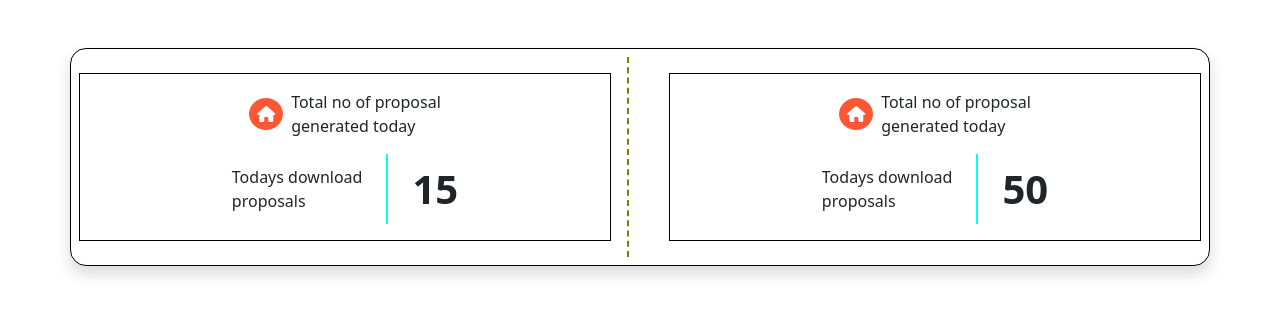
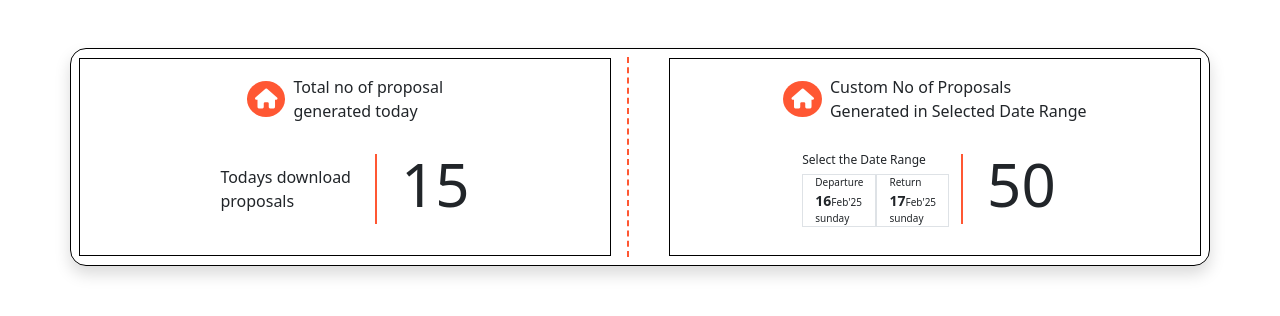
Before and after one commit to sejanmiah/proposal, a plain HTML site: page index.html in a window 1280 px wide. Drawn offline with nearby package versions, Linux system fonts and the light colour scheme.

Commit message:
Design Ready

```diff
--- a/index.html
+++ b/index.html
@@ -19,7 +19,7 @@
         <div class="main_row row d-lg-flex  flex-lg-row flex-sm-column flex-md-column  border  border-black p-2 justify-content-center align-items-center gap-3 shadow rounded-4">
             <div class="colum border border-black p-3 col">
                 <div class="d-flex justify-content-center justify-content-md-center justify-content-sm-center gap-2 align-items-center">
-                    <i style="color: #ffffff; background-color: #ff5733;" class="fa-solid fa-house p-2 rounded-circle"></i>
+                    <i style="color: #ffffff; background-color: #ff5733;" class="fa-solid fa-house p-2 rounded-circle fs-5"></i>
                     <p>Total no of proposal <br> generated today</p>
                 </div>
 
@@ -27,25 +27,41 @@
                     <div>
                         <p>Todays download <br> proposals</p>
                     </div>
-                    <div style="height: 70px; width: 2px; background-color: aqua;"></div>
-                    <p class="fs-1 fw-bold">15</p>
+                    <div style="height: 70px; width: 2px; background-color: #ff5733;"></div>
+                    <p style="font-size:60px; margin-bottom: 10px;">15</p>
                 </div>
 
             </div>
-            <div class="dashed d-md-none d-sm-none d-md-block d-lg-block d-none" style="width: 5px; height: 200px; border-left: 2px dashed olive;"></div>
-            <div style=" height: 2px; border-top: 2px dashed olive;" class="m-2 d-block d-sm-block d-md-block d-lg-none"></div>
+            <div class="dashed d-md-none d-sm-none d-md-block d-lg-block d-none" style="width: 5px; height: 200px; border-left: 2px dashed #ff5733;"></div>
+            <div style=" height: 2px; border-top: 2px dashed #ff5733;" class="m-2 d-block d-sm-block d-md-block d-lg-none"></div>
             <div class="colum border border-black p-3 col">
                 <div class="d-flex justify-content-center justify-content-md-center justify-content-sm-center gap-2 align-items-center">
-                    <i style="color: #ffffff; background-color: #ff5733;" class="fa-solid fa-house p-2 rounded-circle"></i>
-                    <p>Total no of proposal <br> generated today</p>
+                    <i style="color: #ffffff; background-color: #ff5733;" class="fa-solid fa-house p-2 rounded-circle fs-5"></i>
+                    <p>Custom No of Proposals <br> Generated in Selected Date Range</p>
                 </div>
 
                 <div class="d-flex gap-4 mt-3 justify-content-center justify-content-md-center justify-content-sm-center align-items-center">
                     <div>
-                        <p>Todays download <br> proposals</p>
+                        <p style="font-size: 12px; margin-left: -12px; margin-bottom: 5px;">Select the Date Range</p>
+                        <div class="d-flex row">
+                            <div class="border col">
+                                <div>
+                                    <p style="font-size: 10px;">Departure</p>
+                                    <p style="font-size: 10px;"><span style="font-size: 14px; font-weight: 700;">16</span>Feb'25</p>
+                                    <p style="font-size: 10px;">sunday</p>
+                                </div>
+                            </div>
+                            <div  class="border col">
+                                <div>
+                                    <p style="font-size: 10px;">Return</p>
+                                    <p style="font-size: 10px;"><span style="font-size: 14px; font-weight: 700;">17</span>Feb'25</p>
+                                    <p style="font-size: 10px;">sunday</p>
+                                </div>
+                            </div>
+                        </div>
                     </div>
-                    <div style="height: 70px; width: 2px; background-color: aqua;"></div>
-                    <p class="fs-1 fw-bold">50</p>
+                    <div style="height: 70px; width: 2px; background-color: #ff5733;"></div>
+                    <p style="font-size:60px; margin-bottom: 10px;" class="">50</p>
                 </div>
             </div>
         </div>
```
